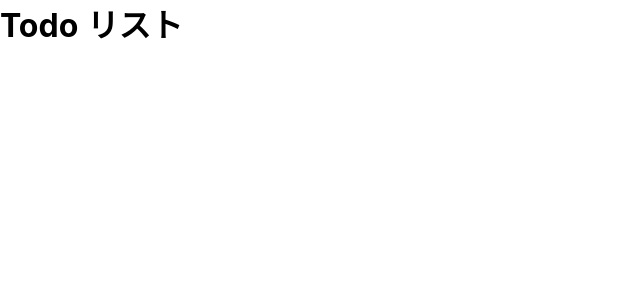
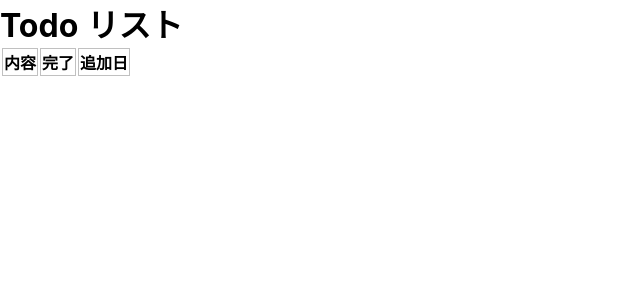
Before and after one commit to nakazawaken1/my-nuxt, a Nuxt app: page / in a window 1280 px wide. Shown: the top 300 px of the page, without its empty margins (0-640 px from the left). Built offline with nearby package versions, Linux system fonts and the light colour scheme.

Commit message:
add header

```diff
--- a/pages/index.vue
+++ b/pages/index.vue
@@ -1,6 +1,9 @@
 <template>
   <div>
     <h1>Todo リスト</h1>
+    <table>
+      <tr><th>内容</th><th>完了</th><th>追加日</th></tr>
+    </table>
   </div>
 </template>
 
@@ -18,4 +21,7 @@ export default {
 </script>
 
 <style>
+th, td {
+  border: 1px solid silver;
+}
 </style>
```
